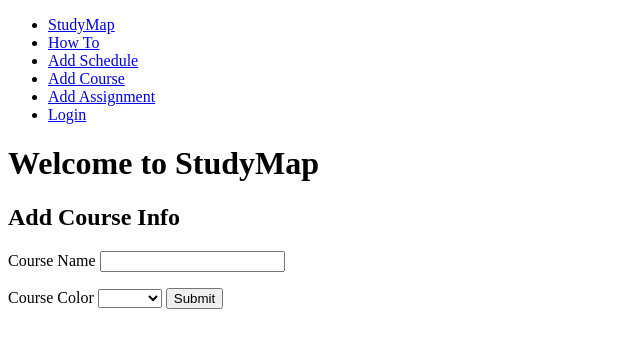
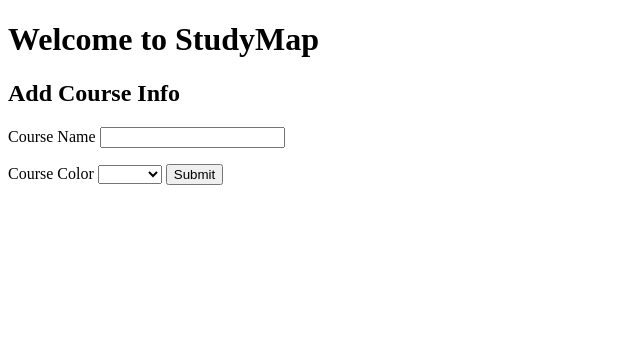
Before and after one commit to sharonday/StudyMap, a Flask app: page /course in a window 1280 px wide. Shown: the top 348 px of the page, without its empty margins (0-640 px from the left). Run offline with Flask 2, Linux system fonts and the light colour scheme.

Commit message:
Add files via upload

```diff
--- a/templates/course.html
+++ b/templates/course.html
@@ -1,51 +1,23 @@
 <!DOCTYPE html>
 
-<html>
+<html class = "course-background">
 <head>
     <meta charset="UTF-8">
     <meta name="viewport" content="width=device-width, initial-scale=1.0">
     <meta http-equiv="X-UA-Compatible" content="ie=edge">
-    <link href="/static/style.css" rel="stylesheet">
+    <link href="../static/style.css" rel="stylesheet">
     <title>StudyMap</title>
 </head>
 
 
 <body>
-  <!-- A grey horizontal navbar that becomes vertical on small screens -->
-<nav class="navbar navbar-expand-sm bg-dark navbar-dark">
-
-  <!-- Links -->
-  <ul class="navbar-nav">
-    <li class="nav-item">
-      <a class="nav-link" href="#">StudyMap</a>
-    </li>
-    <li class="nav-item">
-      <a class="nav-link" href="#">How To</a>
-    </li>
-    <li class="nav-item">
-      <a class="nav-link" href="/free_hours">Add Schedule</a>
-    </li>
-    <li class="nav-item">
-      <a class="nav-link" href="/course">Add Course</a>
-    </li>
-    <li class="nav-item">
-      <a class="nav-link" href="/assignment">Add Assignment</a>
-    </li>
-    <li class="nav-item">
-      <a class="nav-link" href="/login">Login</a>
-    </li>
-
-  </ul>
-
-</nav>
-
-    <main class = "mid">
-        <header class = "top">
-        <h1>Welcome to StudyMap</h1>
+    <main class = "mid-column">
+        <header class = "top-heading-course">
+        <h1 class = "center-headings-course">Welcome to StudyMap</h1>
 
         </header>
         <div id = "add">
-            <h2>Add Course Info</h2>
+            <h2 class = "center-headings-course">Add Course Info</h2>
             <form id = "course" action = "/add-course/" method = "POST">
 
             <p>
@@ -68,10 +40,23 @@
             </form>
 
             <script>
-                function course()
-                {
-                    var course1 = document.getElementById("course1").value;
-                    alert("You've entered Course: " + course1);
+
+                function displayinfo(){
+
+
+                            var form = document.getElementById('course');
+                            let name = form.elements['course1'];
+                            let color = form.elements['course_colors'];
+                            let coursename = name.value;
+                            let colorval = color.value;
+
+                            alert("you entered course : " + coursename + " with color " + colorval);
+
+                }
+                window.onload = () =>{
+
+                        document.getElementById("course").addEventListener('click', displayinfo);
+
                 }
             </script>
         </div>
```
